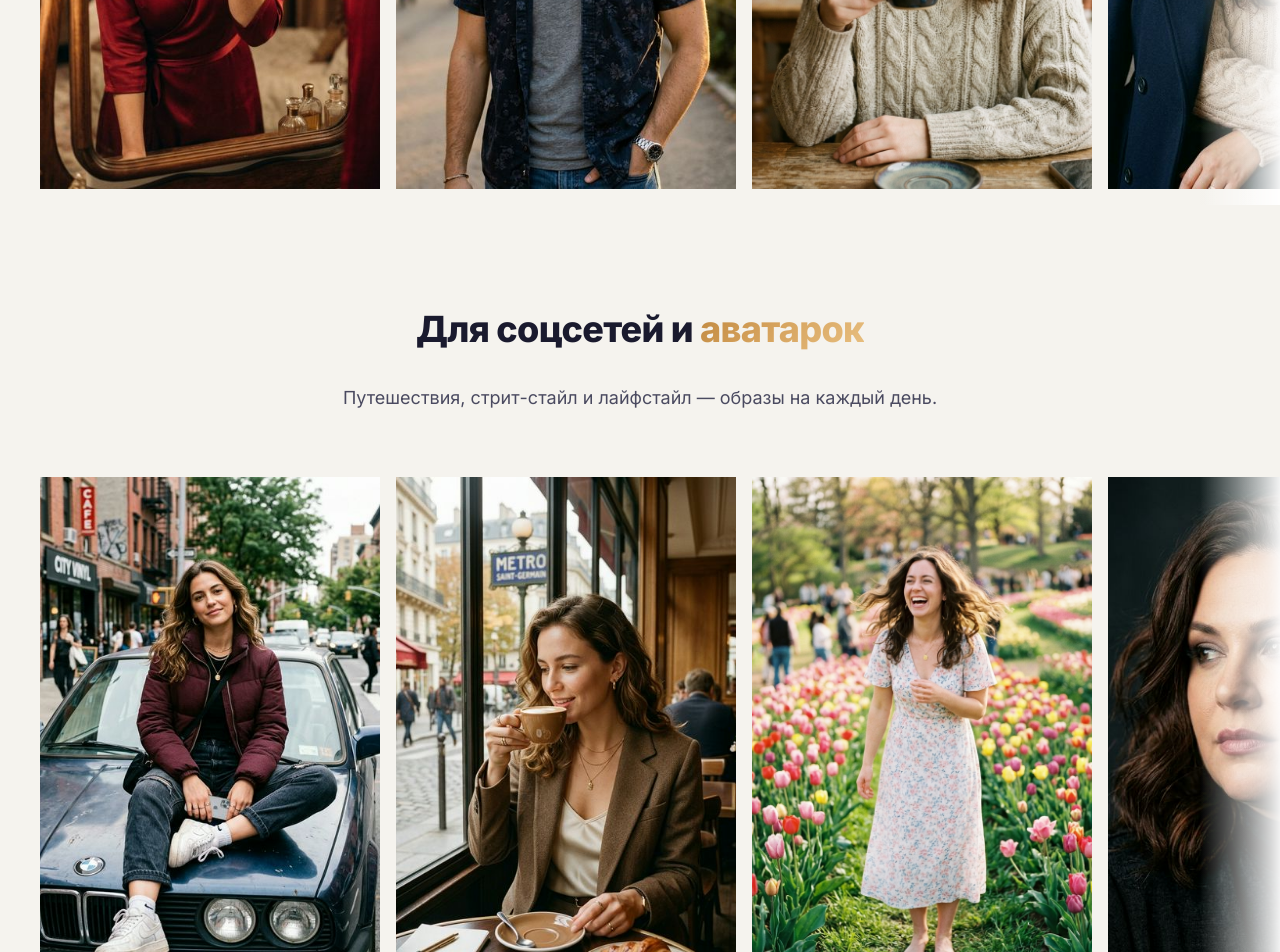
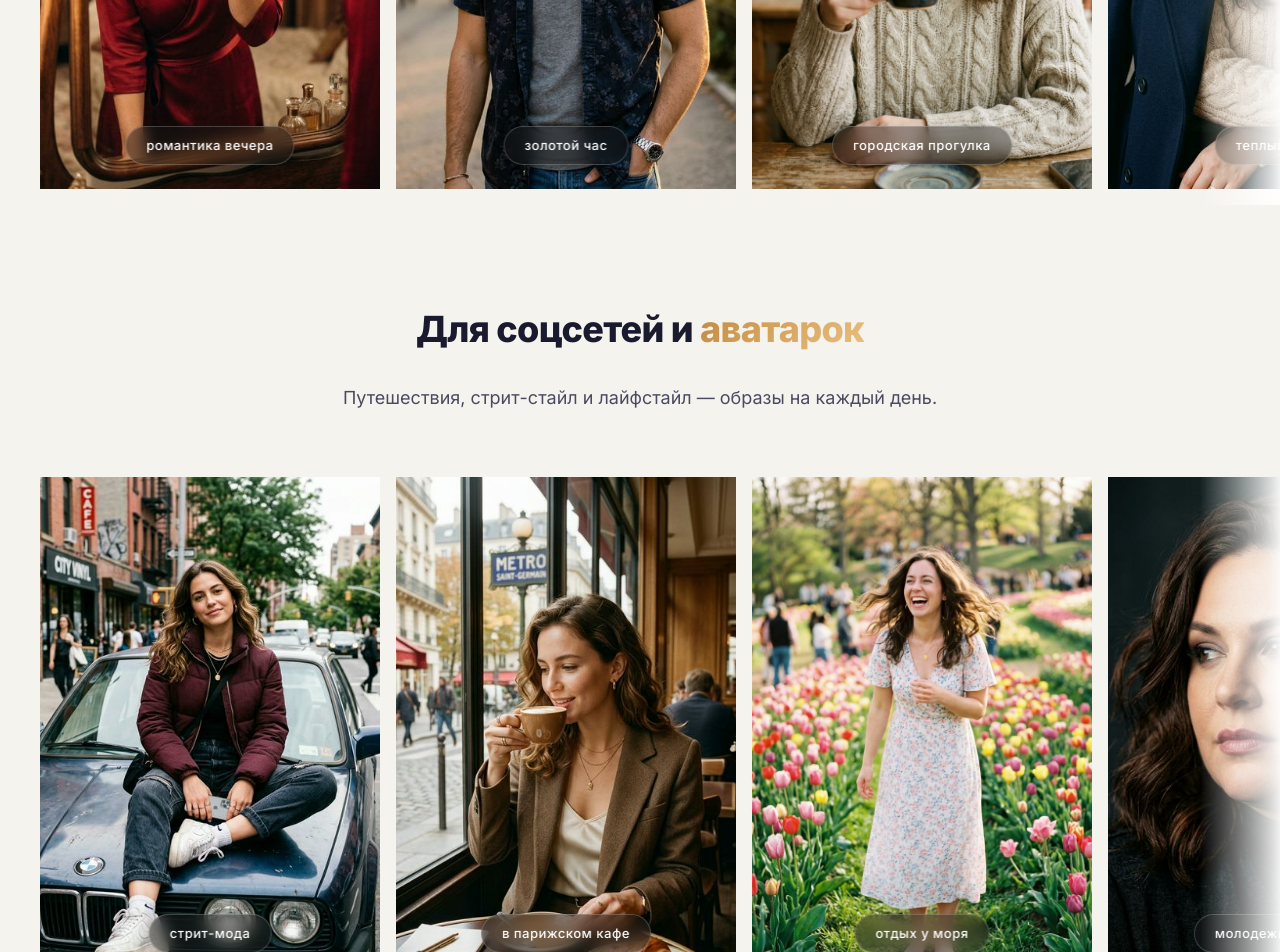
Before and after one commit to selyakate676-netizen/photogen, a Next.js app: page / in a window 1280 px wide. Shown: the part 3980-4932 px from the top of the page. Built offline with nearby package versions, Linux system fonts and the light colour scheme.

Commit message:
UI: Add aesthetic glassmorphism labels to gallery photos

```diff
--- a/src/components/StylesPreview.module.css
+++ b/src/components/StylesPreview.module.css
@@ -121,6 +121,28 @@
 
 .photoCard:hover .photoImg {
   transform: scale(1.05);
+}
+
+/* === Photo Label Overlay === */
+.photoLabel {
+  position: absolute;
+  bottom: 24px;
+  left: 50%;
+  transform: translateX(-50%);
+  background: rgba(25, 25, 25, 0.4);
+  backdrop-filter: blur(8px);
+  -webkit-backdrop-filter: blur(8px);
+  border: 1px solid rgba(255, 255, 255, 0.2);
+  color: #fff;
+  padding: 8px 20px;
+  border-radius: 30px;
+  font-size: 13px;
+  font-weight: 500;
+  letter-spacing: 0.5px;
+  white-space: nowrap;
+  z-index: 3;
+  box-shadow: 0 4px 15px rgba(0, 0, 0, 0.15);
+  pointer-events: none;
 }
 
 /* === Нижний CTA === */
--- a/src/components/StylesPreview.tsx
+++ b/src/components/StylesPreview.tsx
@@ -15,14 +15,14 @@ const sections = [
     desc: 'Профессиональный портрет для hh.ru, деловых чатов и сайтов компаний.',
     prompt: 'Профессиональный бизнес-портрет, студийный свет, офисный стиль, высокое разрешение.',
     photos: [
-      '/career-woman-blazer.png',
-      '/career-man-editorial.png',
-      '/career-woman-1.png',
-      '/career-man-1.png',
-      '/career-woman-2.png',
-      '/review-avatar-1.png',
-      '/career-woman-3.png',
-      '/review-avatar-2.png',
+      { src: '/career-woman-blazer.png', label: 'у окна офиса' },
+      { src: '/career-man-editorial.png', label: 'строгий editorial' },
+      { src: '/career-woman-1.png', label: 'в светлом зале' },
+      { src: '/career-man-1.png', label: 'dark academy' },
+      { src: '/career-woman-2.png', label: 'классический блейзер' },
+      { src: '/review-avatar-1.png', label: 'профессиональный портрет' },
+      { src: '/career-woman-3.png', label: 'креативный класс' },
+      { src: '/review-avatar-2.png', label: 'в переговорной' },
     ],
   },
   {
@@ -33,14 +33,14 @@ const sections = [
     desc: 'Живые, притягательные фото для Mamba, Badoo и Авито Знакомств.',
     prompt: 'Живое лайфстайл фото, естественный свет, теплая атмосфера, кинематографичный вид.',
     photos: [
-      '/dating-woman-mirror.png',
-      '/dating-man-outdoor.png',
-      '/dating-woman-1.png',
-      '/ashley-1.png',
-      '/dating-man-1.png',
-      '/dating-woman-2.png',
-      '/ashley-2.png',
-      '/dating-woman-3.png',
+      { src: '/dating-woman-mirror.png', label: 'романтика вечера' },
+      { src: '/dating-man-outdoor.png', label: 'золотой час' },
+      { src: '/dating-woman-1.png', label: 'городская прогулка' },
+      { src: '/ashley-1.png', label: 'теплый свет' },
+      { src: '/dating-man-1.png', label: 'харизматично в кафе' },
+      { src: '/dating-woman-2.png', label: 'непринужденно' },
+      { src: '/ashley-2.png', label: 'в красивом интерьере' },
+      { src: '/dating-woman-3.png', label: 'casual-sensual' },
     ],
   },
   {
@@ -51,20 +51,25 @@ const sections = [
     desc: 'Путешествия, стрит-стайл и лайфстайл — образы на каждый день.',
     prompt: 'Стильный городской образ, стрит-стайл, мягкая журнальная ретушь, яркие цвета.',
     photos: [
-      '/social-woman-car.png',
-      '/social-woman-cafe.png',
-      '/social-woman-1.png',
-      '/gallery-1.png',
-      '/social-woman-2.png',
-      '/selfie-2.png',
-      '/social-woman-3.png',
-      '/gallery-3.png',
+      { src: '/social-woman-car.png', label: 'стрит-мода' },
+      { src: '/social-woman-cafe.png', label: 'в парижском кафе' },
+      { src: '/social-woman-1.png', label: 'отдых у моря' },
+      { src: '/gallery-1.png', label: 'молодежный вайб' },
+      { src: '/social-woman-2.png', label: 'летнее настроение' },
+      { src: '/selfie-2.png', label: 'инста-контент' },
+      { src: '/social-woman-3.png', label: 'в движении' },
+      { src: '/gallery-3.png', label: 'чиллаут' },
     ],
   },
 ];
 
+interface PhotoItem {
+  src: string;
+  label: string;
+}
+
 interface ScrollRowProps {
-  photos: string[];
+  photos: PhotoItem[];
   title: string;
   onPhotoClick: (src: string) => void;
 }
@@ -125,23 +130,24 @@ function ScrollRow({ photos, title, onPhotoClick }: ScrollRowProps) {
         onMouseLeave={() => { isDragging.current = false; }}
       >
         <div className={styles.scrollRow}>
-          {photos.map((src, pIdx) => (
+          {photos.map((photo, pIdx) => (
             <div
               key={pIdx}
               className={styles.photoCard}
               onClick={() => {
                   const duration = Date.now() - startTime.current;
-                  if (duration < 200) onPhotoClick(src);
+                  if (duration < 200) onPhotoClick(photo.src);
               }}
             >
               <Image
-                src={src}
-                alt={title}
+                src={photo.src}
+                alt={photo.label}
                 fill
                 className={styles.photoImg}
                 sizes="(max-width: 768px) 300px, 450px"
                 draggable={false}
               />
+              <div className={styles.photoLabel}>{photo.label}</div>
             </div>
           ))}
         </div>
@@ -255,13 +261,13 @@ export default function StylesPreview() {
                 <div className={styles.similarSection}>
                   <p className={styles.similarLabel}>Похожие варианты:</p>
                   <div className={styles.similarGrid}>
-                    {selectedSection.photos.slice(0, 8).map((src, i) => (
+                    {selectedSection.photos.slice(0, 8).map((photo, i) => (
                       <div
                         key={i}
                         className={styles.similarThumb}
-                        onClick={() => setSelectedPhoto(src)}
+                        onClick={() => setSelectedPhoto(photo.src)}
                       >
-                        <Image src={src} alt="Similar" fill className="object-cover" />
+                        <Image src={photo.src} alt="Similar" fill className="object-cover" />
                       </div>
                     ))}
                   </div>
```
